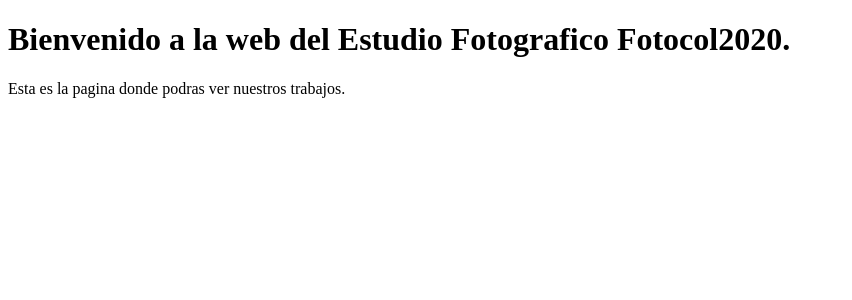
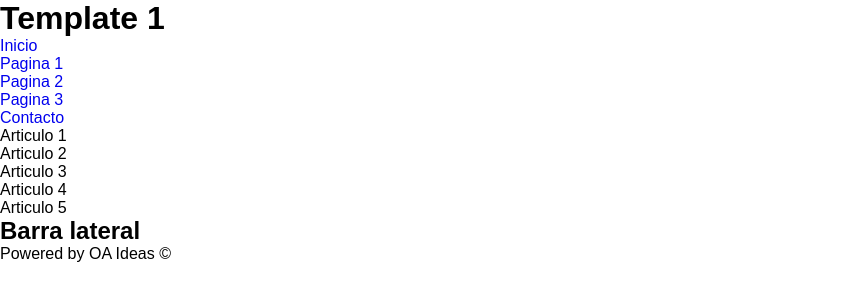
Before and after one commit to orlarias99/pagina-web, a plain HTML site: page index.html in a window 1280 px wide. Shown: the whole page, without its empty margins (0-852 px from the left). Drawn offline with nearby package versions, Linux system fonts and the light colour scheme.

Commit message:
js and css added.
main.css and main.js added. The page has more info. Just a template without decoration.

```diff
--- /dev/null
+++ b/css/main.css
@@ -0,0 +1,6 @@
+*{
+    text-decoration: none;
+    margin: 0px;
+    padding: 0px;
+    font-family: sans-serif;
+}
--- a/index.html
+++ b/index.html
@@ -4,9 +4,51 @@
         <meta charset="UTF-8">
         <meta name="viewport" content="width=device-width, initial-scale=1.0">
         <title>working with github</title>
+        <link rel="stylesheet" href="css/main.css">
+        <script src="http://code.jquery.com/jquery-1.8.3.min.js"></script>
+        <script src="js/main.js"></script>
     </head>
     <body>
-    <h1>Bienvenido a la web del Estudio Fotografico Fotocol2020.</h1>
-    <p>Esta es la pagina donde podras ver nuestros trabajos.</p>
+        <div id="pageContainer">
+            <header id="cabecera">
+                <h1>Template 1</h1>
+            </header>
+
+            <nav id="menu">
+                <ul>
+                    <li><a href="#">Inicio</a></li>
+                    <li><a href="#">Pagina 1</a></li>
+                    <li><a href="#">Pagina 2</a></li>
+                    <li><a href="#">Pagina 3</a></li>
+                    <li><a href="#">Contacto</a></li>
+                </ul>
+            </nav>
+
+            <section id="contenido">
+                <article>
+                    Articulo 1
+                </article>
+                <article>
+                    Articulo 2
+                </article>
+                <article>
+                    Articulo 3
+                </article>
+                <article>
+                    Articulo 4
+                </article>
+                <article>
+                    Articulo 5
+                </article>
+            </section>
+
+            <aside id="lateral">
+                <h2>Barra lateral</h2>
+            </aside>
+
+            <footer id="pie-pagina">
+                Powered by OA Ideas &copy;
+            </footer>
+        </div>
     </body>
 </html>
--- /dev/null
+++ b/js/main.js
@@ -0,0 +1 @@
+'use strict';
```
Lines whose indentation alone changed are shown as unchanged.
